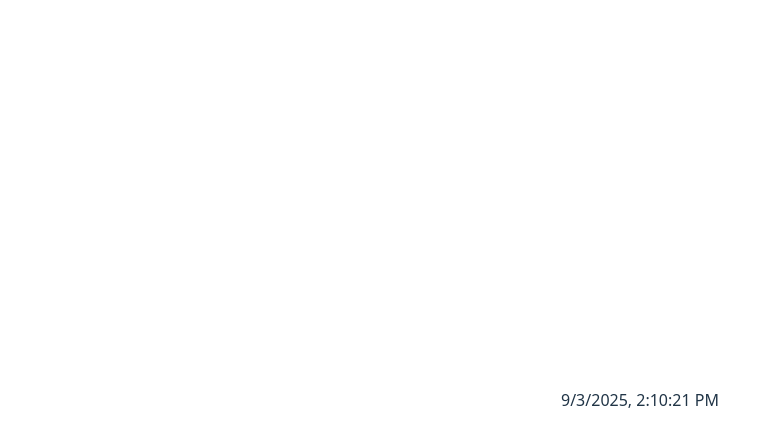
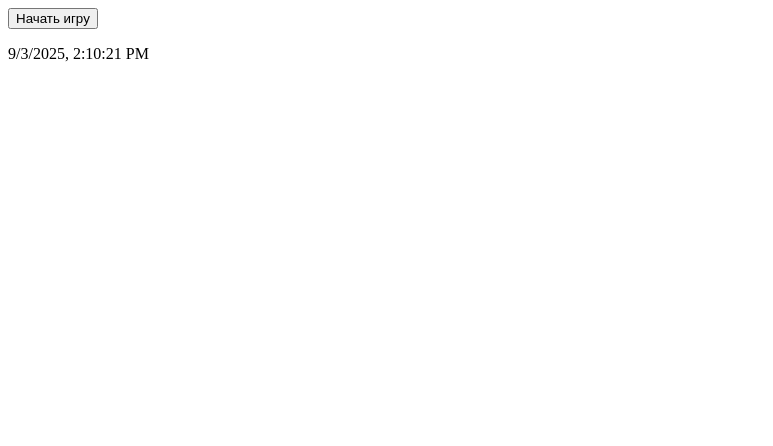
Before and after one commit to almaz-12/game-app, a Vue app: page / in a window 1280 px wide. Shown: the top 446 px of the page, without its empty margins (0-773 px from the left). Built offline with nearby package versions, Linux system fonts and the light colour scheme.

Commit message:
создание компонента кнопки

```diff
--- a/index.html
+++ b/index.html
@@ -1,10 +1,13 @@
 <!doctype html>
-<html lang="en">
+<html lang="ru">
   <head>
     <meta charset="UTF-8" />
     <link rel="icon" type="image/svg+xml" href="/vite.svg" />
     <meta name="viewport" content="width=device-width, initial-scale=1.0" />
-    <title>Vite + Vue</title>
+    <title>Игра - Запомни слово</title>
+    <link rel="preconnect" href="https://fonts.googleapis.com">
+<link rel="preconnect" href="https://fonts.gstatic.com" crossorigin>
+<link href="https://fonts.googleapis.com/css2?family=Roboto:ital,wght@0,100..900;1,100..900&display=swap" rel="stylesheet">
   </head>
   <body>
     <div id="app"></div>
--- a/src/App.vue
+++ b/src/App.vue
@@ -1,8 +1,11 @@
 <script setup>
-
+import BaseButton from './components/BaseButton.vue';
 </script>
 
 <template>
+  <BaseButton>
+    Начать игру
+  </BaseButton>
   <p>{{ new Date().toLocaleString() }}</p>
 </template>
 
--- /dev/null
+++ b/src/components/BaseButton.vue
@@ -0,0 +1,11 @@
+<script setup></script>
+
+<template>
+  <button class="btn">
+    <slot></slot>
+  </button>
+</template>
+
+<style scoped>
+
+</style>
--- a/src/style.css
+++ b/src/style.css
@@ -1,79 +1,8 @@
 :root {
-  font-family: system-ui, Avenir, Helvetica, Arial, sans-serif;
-  line-height: 1.5;
-  font-weight: 400;
-
-  color-scheme: light dark;
-  color: rgba(255, 255, 255, 0.87);
-  background-color: #242424;
-
-  font-synthesis: none;
-  text-rendering: optimizeLegibility;
-  -webkit-font-smoothing: antialiased;
-  -moz-osx-font-smoothing: grayscale;
+  --color-primary: #000;
+  --color-secondary: #fff;
+  --color-bg-button: #008BFE;
+  --color-bg-button-hover: #006FCB;
+  --color-bg-secondary: #CCE8FF;
+  --font: "Roboto", sans-serif;
 }
-
-a {
-  font-weight: 500;
-  color: #646cff;
-  text-decoration: inherit;
-}
-a:hover {
-  color: #535bf2;
-}
-
-body {
-  margin: 0;
-  display: flex;
-  place-items: center;
-  min-width: 320px;
-  min-height: 100vh;
-}
-
-h1 {
-  font-size: 3.2em;
-  line-height: 1.1;
-}
-
-button {
-  border-radius: 8px;
-  border: 1px solid transparent;
-  padding: 0.6em 1.2em;
-  font-size: 1em;
-  font-weight: 500;
-  font-family: inherit;
-  background-color: #1a1a1a;
-  cursor: pointer;
-  transition: border-color 0.25s;
-}
-button:hover {
-  border-color: #646cff;
-}
-button:focus,
-button:focus-visible {
-  outline: 4px auto -webkit-focus-ring-color;
-}
-
-.card {
-  padding: 2em;
-}
-
-#app {
-  max-width: 1280px;
-  margin: 0 auto;
-  padding: 2rem;
-  text-align: center;
-}
-
-@media (prefers-color-scheme: light) {
-  :root {
-    color: #213547;
-    background-color: #ffffff;
-  }
-  a:hover {
-    color: #747bff;
-  }
-  button {
-    background-color: #f9f9f9;
-  }
-}
```
Also changed, not shown: 1 other file (tests, documents, lock files or other folders).
